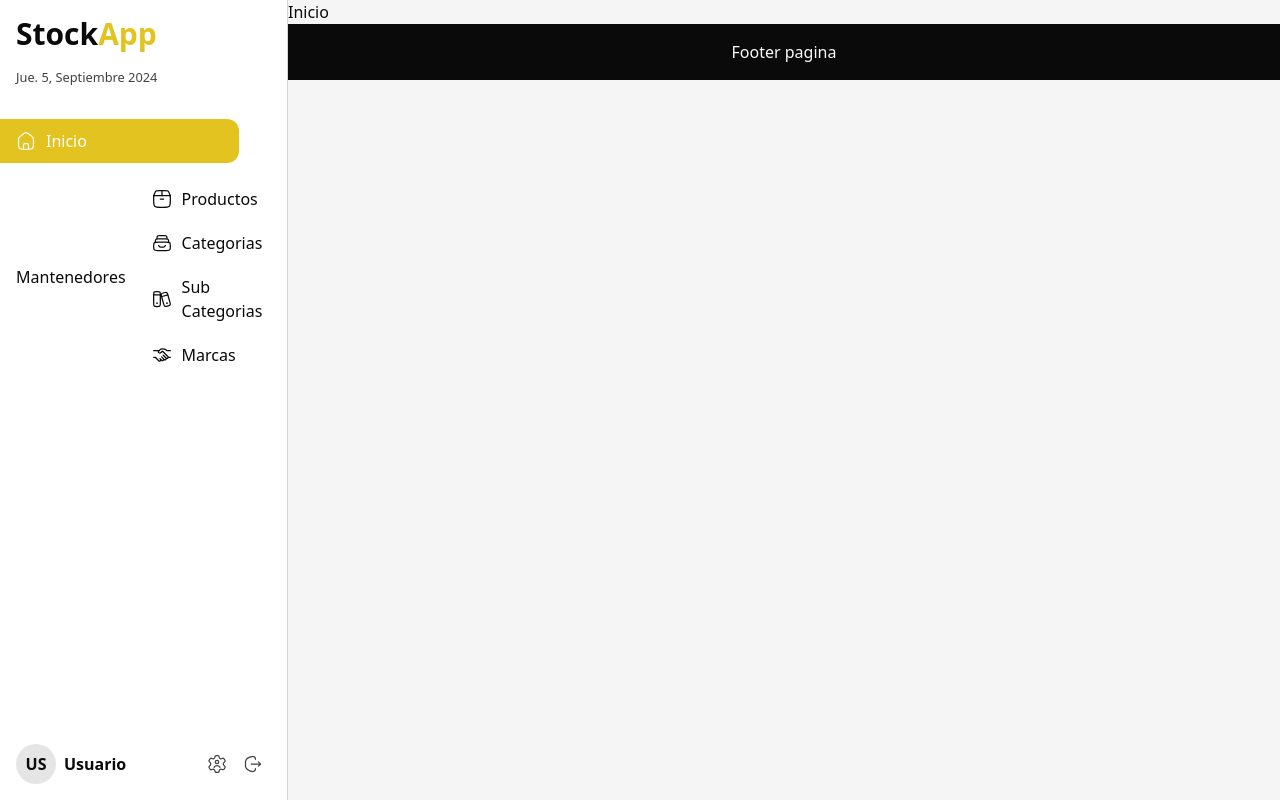
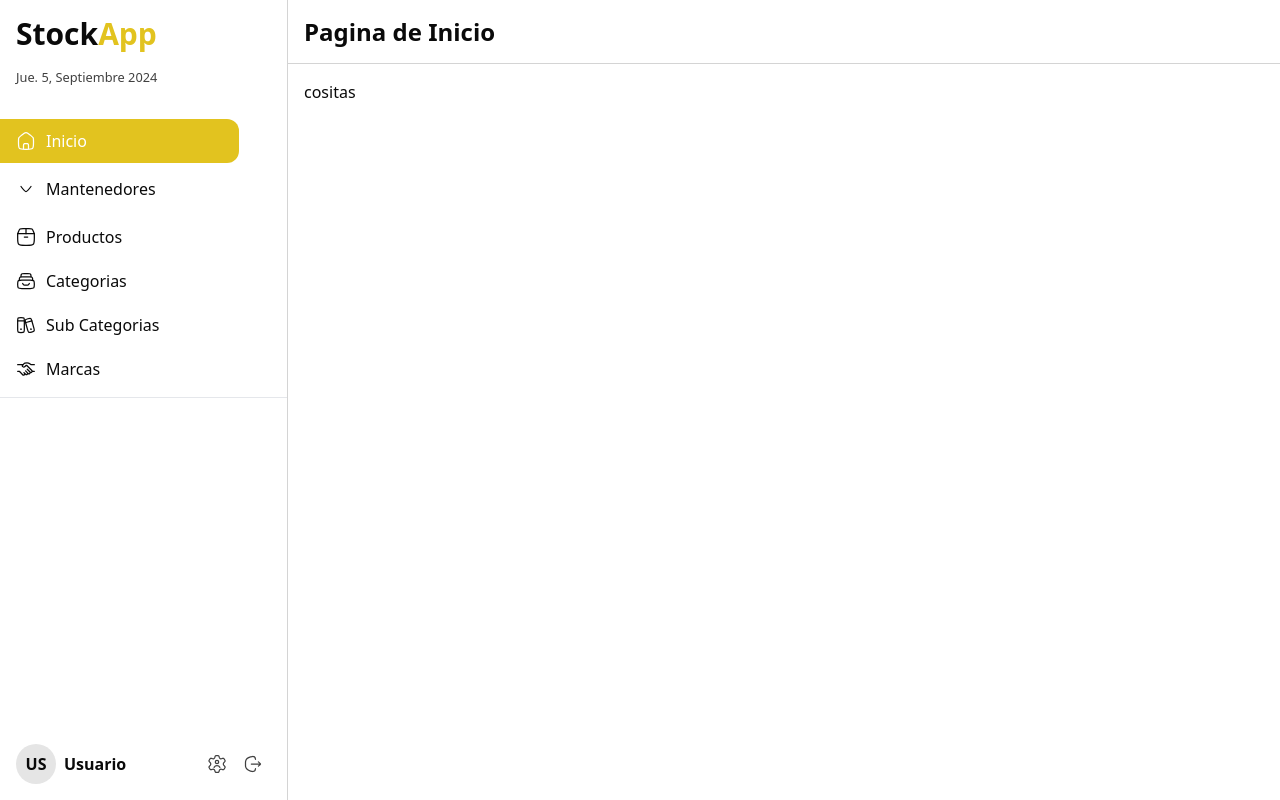
Before and after one commit to IraiDevPersonal/stock-webapp, a React (Vite) app: page /inicio in a window 1280 px wide. Both pictures are taken after a click on the item "Mantenedores". Built offline with nearby package versions, Linux system fonts and the light colour scheme.

Commit message:
job: recursividad para crear menu de navegacion

```diff
--- a/src/app/core/design-system/Sidebar.tsx
+++ b/src/app/core/design-system/Sidebar.tsx
@@ -4,9 +4,10 @@ import { DateRepository } from "@utils/repositories/DateRepository";
 import { Link, useRoute } from "wouter";
 import ArrayMap from "../components/ArrayMap";
 import Box from "../components/Box";
+import { useDisclosure } from "../hooks/useDisclosure";
 import { Path } from "../models/Path";
 import { PATHS } from "../utils/constants";
-import { useDisclosure } from "../hooks/useDisclosure";
+import IconArrowDown from "./icons/IconArrowDown";
 
 const Sidebar = () => {
 	const date = new DateRepository();
@@ -59,13 +60,29 @@ function ActiveLink(item: Omit<Path, "page">) {
 function WithSubItems({ items, label }: { label: string; items: Path[] }) {
 	const { isOpen, onOpenChange } = useDisclosure();
 	return (
+		<>
 			<li
-			className={styles()}
+				className={styles(false)}
 				onClick={onOpenChange}
 			>
+				<figure
+					className={tw(
+						"transition-transform duration-300 -rotate-90",
+						isOpen && "rotate-0"
+					)}
+				>
+					<IconArrowDown />
+				</figure>
 				{label}
-			{isOpen && (
-				<ul>
+			</li>
+			<ul
+				style={{
+					height: isOpen ? `calc(2.85rem*${items.length})` : 0,
+					opacity: isOpen ? "100%" : "0%",
+					scale: isOpen ? "100%" : "95%"
+				}}
+				className="transition-[height, opacity, transform] duration-300 overflow-hidden border-b"
+			>
 				{items.map((item) => (
 					<ActiveLink
 						key={item.path}
@@ -73,8 +90,7 @@ function WithSubItems({ items, label }: { label: string; items: Path[] }) {
 					/>
 				))}
 			</ul>
-			)}
-		</li>
+		</>
 	);
 }
 
@@ -109,7 +125,7 @@ function NavigationBuilder({ items }: { items: Omit<Path, "page">[] }) {
 
 function styles(isActive?: boolean, extra?: string) {
 	return tw(
-		"flex items-center gap-2.5 font-medium p-2.5 pl-4 w-5/6 rounded-r-xl hover:bg-default-100",
+		"flex items-center gap-2.5 font-medium h-11 pr-2.5 pl-4 w-5/6 rounded-r-xl hover:bg-default-100",
 		"transition-colors duration-300 cursor-pointer",
 		isActive && "text-white bg-primary hover:bg-primary-500",
 		extra
--- /dev/null
+++ b/src/app/core/design-system/icons/IconArrowDown.tsx
@@ -0,0 +1,18 @@
+import { SvgAtributtes } from "@utils/types";
+import IconWrapper from "./IconWrapper";
+
+const IconArrowDown = (props?: SvgAtributtes) => {
+	return (
+		<IconWrapper {...props}>
+			<path
+				d="M18 9.00005C18 9.00005 13.5811 15 12 15C10.4188 15 6 9 6 9"
+				stroke="currentColor"
+				strokeWidth="1.5"
+				strokeLinecap="round"
+				strokeLinejoin="round"
+			/>
+		</IconWrapper>
+	);
+};
+
+export default IconArrowDown;
--- /dev/null
+++ b/src/app/core/pages/HomePage.tsx
@@ -0,0 +1,17 @@
+import { Route } from "wouter";
+import Header from "../design-system/Header";
+import Main from "../design-system/Main";
+import { path } from "@app/routes/path";
+
+const HomePage = () => {
+	return (
+		<Route path={path.private.home}>
+			<>
+				<Header title="Pagina de Inicio" />
+				<Main>cositas</Main>
+			</>
+		</Route>
+	);
+};
+
+export default HomePage;
--- a/src/app/core/utils/constants.ts
+++ b/src/app/core/utils/constants.ts
@@ -1,27 +1,28 @@
+import BrandsPage from "@app/brands/pages/BrandsPage";
+import CategoriesPage from "@app/categories/pages/CategoriesPage";
+import ProductsPage from "@app/products/pages/ProductsPage";
 import { path } from "@app/routes/path";
+import SubCategoriesPage from "@app/subCategories/pages/SubCategoriesPage";
+import IconBrand from "../design-system/icons/IconBrand";
+import IconCategory from "../design-system/icons/IconCategory";
 import IconHome from "../design-system/icons/IconHome";
+import IconProduct from "../design-system/icons/IconProduct";
+import IconSubCategory from "../design-system/icons/IconSubCategory";
 import { Path } from "../models/Path";
-import ProductsPage from "@app/products/pages/ProductsPage";
-import CategoriesPage from "@app/categories/pages/CategoriesPage";
-import SubCategoriesPage from "@app/subCategories/pages/SubCategoriesPage";
-import BrandsPage from "@app/brands/pages/BrandsPage";
-import IconProduct from "../design-system/icons/IconProduct";
-import IconCategory from "../design-system/icons/IconCategory";
-import IconBrand from "../design-system/icons/IconBrand";
-import IconSubCategory from "../design-system/icons/IconSubCategory";
+import HomePage from "../pages/HomePage";
 
 export const PATHS_WITH_PAGE: Path[] = [
 	{
 		icon: IconHome(),
 		label: "Inicio",
 		path: path.private.home,
-		page: "Inicio"
+		page: HomePage()
 	},
 	{
 		icon: IconProduct(),
 		label: "Mantenedores",
 		path: "",
-		page: ProductsPage(),
+		page: null,
 		items: [
 			{
 				icon: IconProduct(),
@@ -68,24 +69,27 @@ export const PATHS_WITH_PAGE: Path[] = [
 type BuilderPage = {
 	key: string;
 	component: React.ReactNode;
-	items: BuilderPage[];
 };
 
-const builderPages = (items: Path[]): BuilderPage[] =>
-	items.map((el) => ({
-		key: el.path,
-		component: el.page,
-		items: builderPages(el.items ?? [])
-	}));
+export const pagesBuilder = (items: Path[]): BuilderPage[] =>
+	items.flatMap((el) => {
+		return [
+			{
+				key: el.path,
+				component: el.page
+			},
+			...pagesBuilder(el.items ?? [])
+		].filter((el) => el.key !== "");
+	});
 
-export const routerBuilder = () =>
-	builderPages(PATHS_WITH_PAGE).flatMap(({ items, ...el }) => [el, ...items]);
-
-export const PATHS: Omit<Path, "page">[] = PATHS_WITH_PAGE.map((el) => {
-	return {
+const pathsBuilder = (items: Path[]): Path[] => {
+	return items.map((el) => ({
+		page: null,
 		icon: el.icon,
 		path: el.path,
 		label: el.label,
-		items: el.items
-	};
-});
+		items: pathsBuilder(el.items ?? [])
+	}));
+};
+
+export const PATHS = pathsBuilder(PATHS_WITH_PAGE);
--- a/src/app/routes/Router.tsx
+++ b/src/app/routes/Router.tsx
@@ -1,26 +1,34 @@
 import PrivateLayout from "@app/core/design-system/layouts/PrivateLayout";
 import RootLayout from "@app/core/design-system/layouts/RootLayout";
-import { routerBuilder } from "@app/core/utils/constants";
 import React from "react";
-import { Redirect, Route, Router as Wouter } from "wouter";
+import { Redirect, Route, Router as Wouter, Switch } from "wouter";
 import { path } from "./path";
+import { pagesBuilder, PATHS_WITH_PAGE } from "@app/core/utils/constants";
 
 const Router = () => {
-	console.log(routerBuilder());
 	return (
 		<RootLayout>
 			<Wouter>
 				<PrivateLayout>
 					<Navigate />
-					{routerBuilder().map((el) => (
-						<React.Fragment key={el.key}>{el.component}</React.Fragment>
-					))}
+					<RouterBuilder />
 				</PrivateLayout>
 			</Wouter>
 		</RootLayout>
 	);
 };
 export default Router;
+
+function RouterBuilder() {
+	console.log(pagesBuilder(PATHS_WITH_PAGE));
+	return (
+		<Switch>
+			{pagesBuilder(PATHS_WITH_PAGE).map((el) => (
+				<React.Fragment key={el.key}>{el.component}</React.Fragment>
+			))}
+		</Switch>
+	);
+}
 
 function Navigate() {
 	return (
```
Lines whose indentation alone changed are shown as unchanged.
